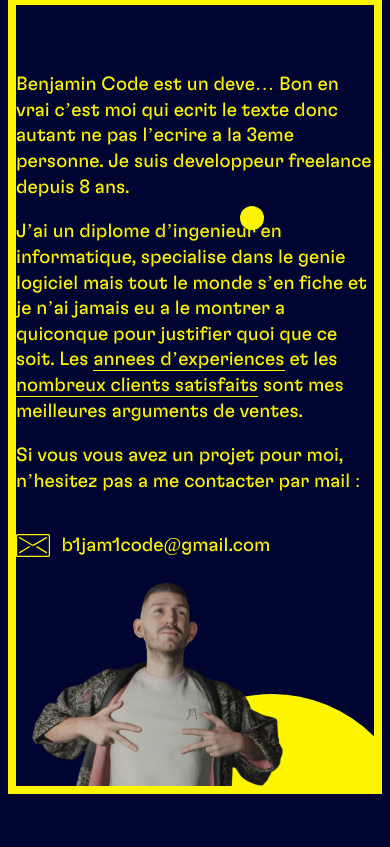
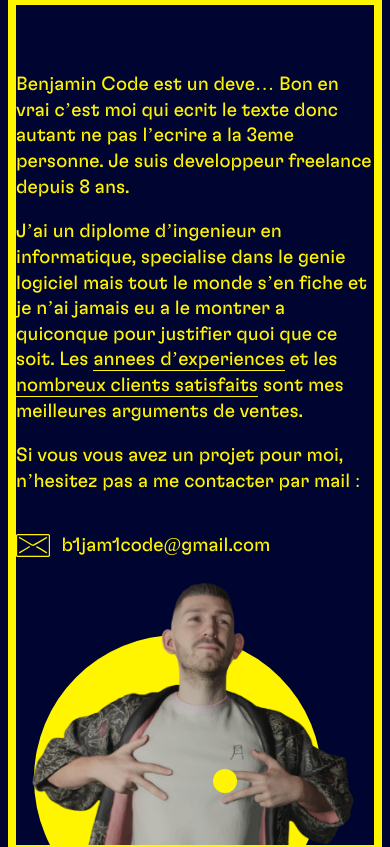
Before and after one commit to OlivierBarjon/BenjCode, a website: page index.html in a window 390 px wide. Shown: the part 261-1108 px from the top of the page. Before the commit the page ends 1063 px from the top, so only its background shows below. Drawn offline with Linux system fonts and the light colour scheme.

Commit message:
finalisation placement bulles

```diff
--- a/styles/sass/base/_base.scss
+++ b/styles/sass/base/_base.scss
@@ -49,12 +49,12 @@ body {
             @media all and (max-width:480px) {
                 width: 18rem;
                 height: 18rem;
-                top: -19rem;
-                left : 0.5rem;
+                top: 20%;
+                left : 5%;
             }
-            @media all and (max-width:1240px) {
-                top: 7rem;
-                left : 7rem;
+            @media all and (min-width:481px) and (max-width:1240px) {
+                top: 20%;
+                left : 10%;
             }
         }
         &__img {
@@ -66,7 +66,7 @@ body {
                 left : 0rem;
             }
             @media all and (max-width:1240px) {
-                width:70%;
+                width:90%;
                 left : 1rem;
             }
         }
@@ -82,8 +82,10 @@ body {
             @media all and (max-width:480px) {
                 width: 1.5rem;
                 height: 1.5rem;
-                top: -23.5rem;
-                left : 14rem;
+            }
+            @media all and (max-width:1240px) {
+                top: 70%;
+                left : 55%;
             }
         }
     }
```
Also changed, not shown: styles/styles.css, 1 other file.
